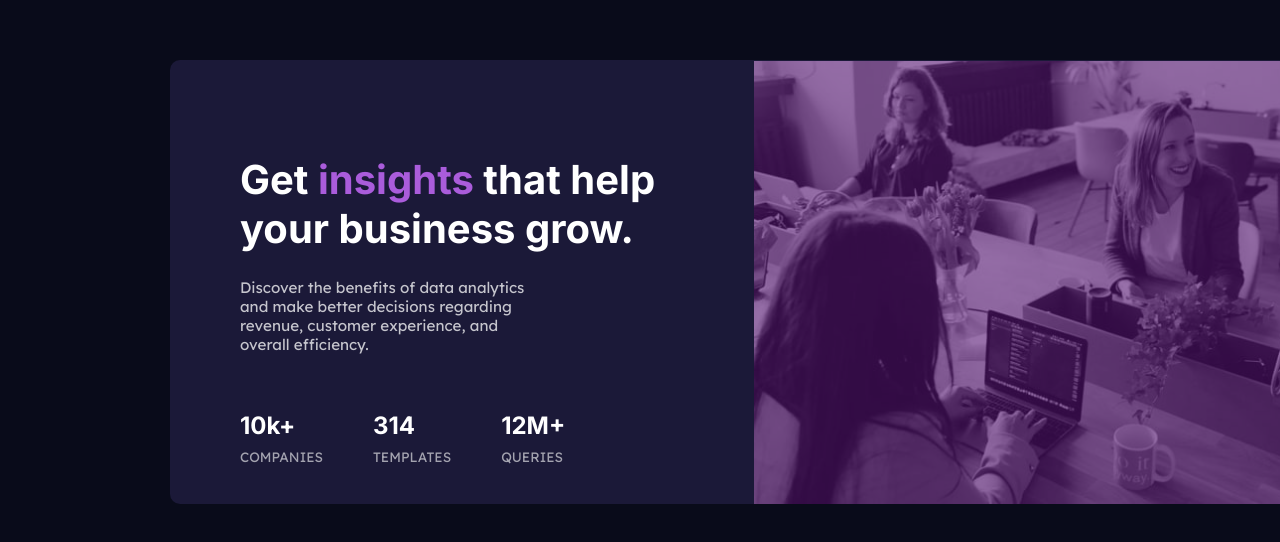
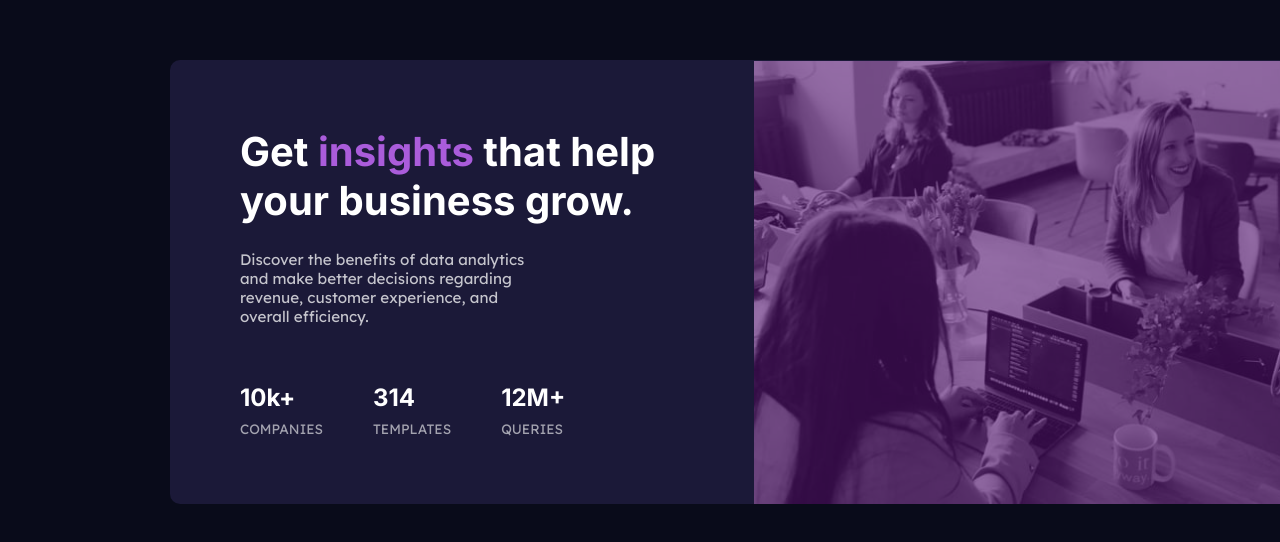
Before and after one commit to Dev-ThiagoMelo/LayoutCard, a plain HTML site: page index.html in a window 1280 px wide. Shown: the part 110-652 px from the top of the page. Drawn offline with Linux system fonts and the light colour scheme.

Commit message:
Update style.css

```diff
--- a/style.css
+++ b/style.css
@@ -21,13 +21,12 @@ body {
   align-items: center;
   min-width: 70rem;
   min-height: 55.55vh;
-
   margin: 170px;
   background-color: hsl(244, 38%, 16%);
   border-radius: 10px;
 }
 .main-container {
-  padding: 50px 0px 0px 70px;
+  padding: 0px 0px 0px 70px;
 }
 
 .title-container {
@@ -37,7 +36,7 @@ body {
 
 h1 {
   margin-right: 10px;
-  padding: 5px 70px 15px 0px;
+  padding: 0px 70px 15px 0px;
   font-family: "Inter", sans-serif;
   font-size: 2.5em;
   color: hsl(0, 0%, 100%);
```
